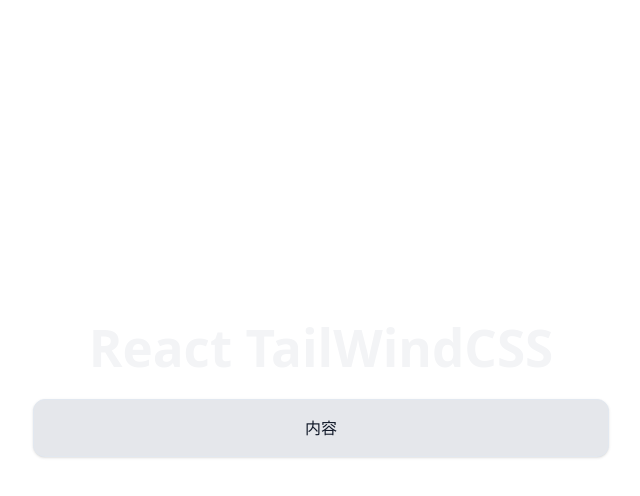
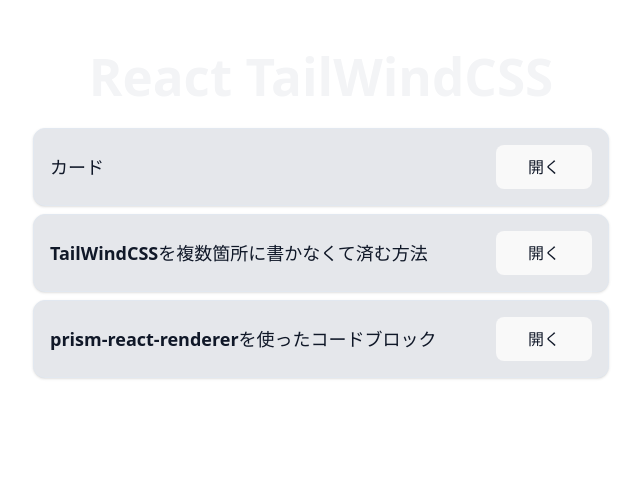
Before and after one commit to miko-misa/genshin-rotation-sim, a React (Vite) app in the folder apps/web/: page / in a window 1280 px wide. Shown: the top 496 px of the page, without its empty margins (319-959 px from the left). Built offline with nearby package versions, Linux system fonts and the light colour scheme.

Commit message:
refactor: improve code structure for readability

```diff
--- a/apps/web/package.json
+++ b/apps/web/package.json
@@ -11,6 +11,7 @@
   },
   "dependencies": {
     "@genshin-rotation-sim/sim-core": "workspace:*",
+    "prism-react-renderer": "^2.4.1",
     "react": "^19.2.0",
     "react-dom": "^19.2.0"
   },
--- a/apps/web/src/App.tsx
+++ b/apps/web/src/App.tsx
@@ -1,29 +1,106 @@
-// import { useState } from 'react';
+import { useState } from 'react';
+import type React from 'react';
 
-import type React from "react";
+import { Highlight, themes } from 'prism-react-renderer';
 
-const Card: React.FC<{ children: React.ReactNode }> = ({ children }) => (
-  <div className="rounded-xl border border-slate-200 bg-gray-200 p-4 shadow-sm text-gray-900">
-    {children}
+type CardProps = { title: string; children: React.ReactNode };
+const Card: React.FC<CardProps> = ({ title, children }) => {
+  const [open, setOpen] = useState(false);
+  return (
+    <div className="mb-2 rounded-xl border border-slate-200 bg-gray-200 p-4 text-gray-900 shadow-sm">
+      <div className="flex items-center justify-between gap-3">
+        <h2 className="text-lg font-semibold">{title}</h2>
+        <button
+          onClick={() => setOpen((v) => !v)}
+          className="w-24 rounded-md border border-slate-100 bg-slate-50 px-3 py-1 text-sm transition-colors hover:bg-slate-100">
+          {open ? '閉じる' : '開く'}
+        </button>
+      </div>
+      {open && <div className="mt-3 text-left">{children}</div>}
+    </div>
+  );
+};
+
+type CodeBlockProps = {
+  title?: string;
+  language: 'tsx' | 'ts' | 'js' | 'bash' | 'json';
+  code: string;
+};
+
+const CodeBlock: React.FC<CodeBlockProps> = ({ title, language, code }) => (
+  <div className="w-full max-w-3xl overflow-hidden rounded-xl border border-slate-200 bg-slate-900 text-sm text-slate-100 shadow-sm">
+    {title && (
+      <div className="flex items-center justify-between border-b border-slate-700/80 bg-slate-800 px-4 py-2 text-xs tracking-wide text-slate-300 uppercase">
+        <span>{title}</span>
+        <span className="rounded bg-slate-700 px-2 py-0.5 font-mono text-[11px]">{language}</span>
+      </div>
+    )}
+    <Highlight code={code.trim()} language={language} theme={themes.nightOwl}>
+      {({ style, tokens, getLineProps, getTokenProps }) => (
+        <pre style={style} className="overflow-auto px-4 py-3 font-mono text-sm leading-6">
+          {tokens.map((line, i) => (
+            <div key={i} {...getLineProps({ line })}>
+              {line.map((token, key) => (
+                <span key={key} {...getTokenProps({ token })} />
+              ))}
+            </div>
+          ))}
+        </pre>
+      )}
+    </Highlight>
   </div>
 );
 
 function App() {
   return (
-    <div className="flex min-h-screen w-screen flex-col items-center justify-center gap-6 text-center px-4">
+    <div className="flex min-h-screen w-screen flex-col items-center justify-start gap-6 px-4 pt-12 text-center">
       <header className="flex flex-col items-center gap-2">
         <div>
-          <h1 className="text-gray-100 text-2xl font-bold">React TailWindCSS</h1>
+          <h1 className="text-2xl font-bold text-gray-100">React TailWindCSS</h1>
         </div>
       </header>
 
       <section className="page__content w-full max-w-xl">
-        <Card>内容</Card>
+        <Card title="カード">ここに内容を書くよ</Card>
+        <Card title="TailWindCSSを複数箇所に書かなくて済む方法">
+          .tsxのexportする関数の外でTailWindCSSのクラス名を書いたコンポーネントを定義しておくと便利
+          <br></br>
+          以下はその例
+          <CodeBlock
+            language="tsx"
+            code={`
+type CardProps = { title: string; children: React.ReactNode };
+const Card: React.FC<CardProps> = ({ title, children }) => {
+  const [open, setOpen] = useState(false);
+  return (
+    <div className="rounded-xl border border-slate-200 bg-gray-200 p-4 shadow-sm text-gray-900 mb-2">
+      <div className="flex items-center justify-between gap-3">
+        <h2 className="text-lg font-semibold">{title}</h2>
+        <button
+          onClick={() => setOpen((v) => !v)}
+          className="rounded-md border border-slate-100 px-3 py-1 text-sm bg-slate-50 hover:bg-slate-100 transition-colors"
+        >
+          {open ? '閉じる' : '開く'}
+        </button>
+      </div>
+      {open && <div className="mt-3 text-left">{children}</div>}
+    </div>
+  );
+};
+            `}
+          />
+        </Card>
+        <Card title="prism-react-rendererを使ったコードブロック">
+          prism-react-rendererを用いることで、コードブロックにシンタックスハイライトを追加可能
+          <CodeBlock
+            language="tsx"
+            code={`
+import { Highlight, themes } from 'prism-react-renderer';`}
+          />
+        </Card>
       </section>
 
-      <footer className="page__footer">
-
-      </footer>
+      <footer className="page__footer"></footer>
     </div>
   );
 }
--- a/apps/web/src/index.css
+++ b/apps/web/src/index.css
@@ -44,16 +44,8 @@
   font-size: 1em;
   font-weight: 500;
   font-family: inherit;
-  background-color: #1a1a1a;
   cursor: pointer;
   transition: border-color 0.25s;
-}
-button:hover {
-  border-color: #646cff;
-}
-button:focus,
-button:focus-visible {
-  outline: 4px auto -webkit-focus-ring-color;
 }
 
 @media (prefers-color-scheme: light) {
```
Also changed, not shown: 1 other file (tests, documents, lock files or other folders).
